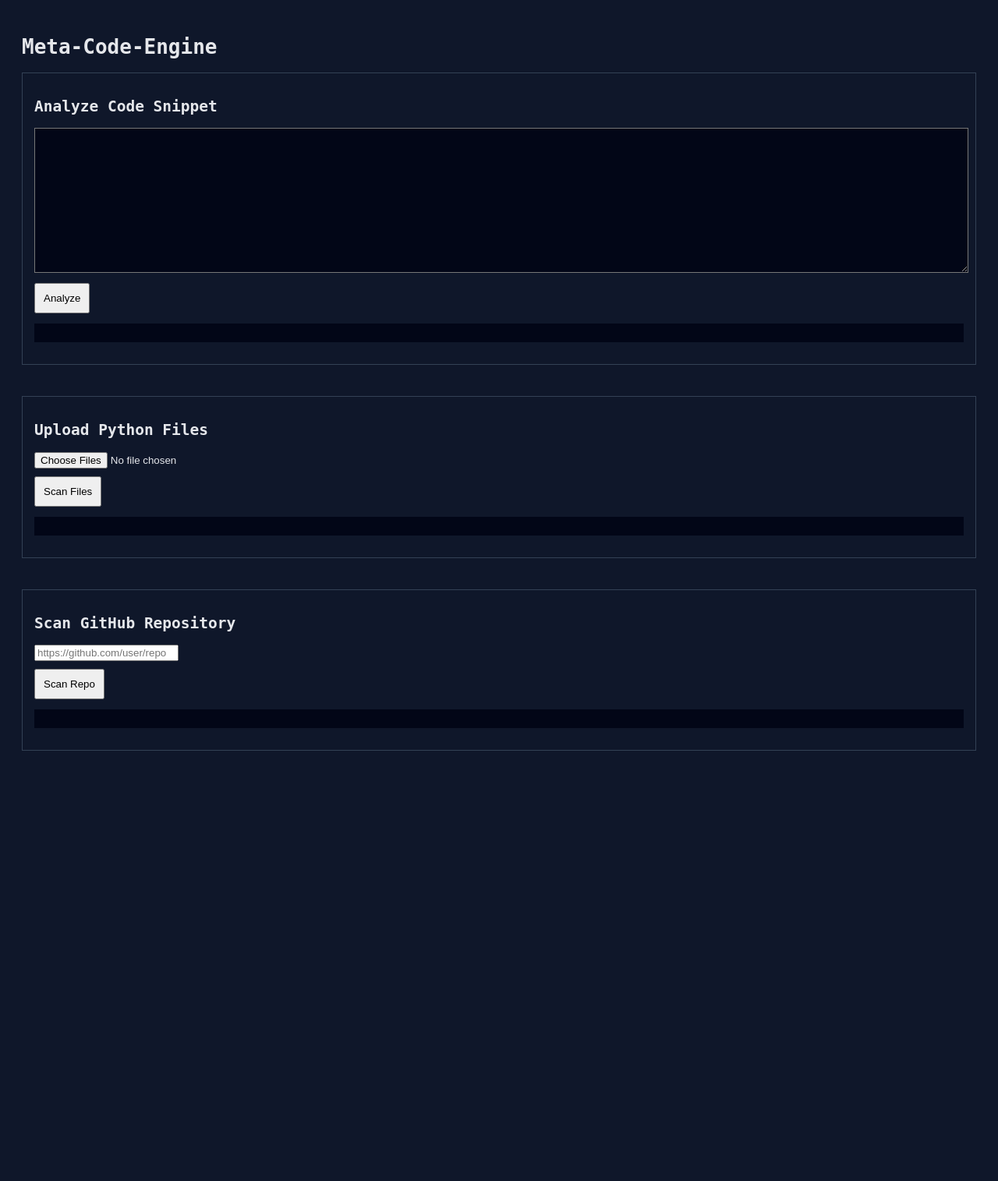
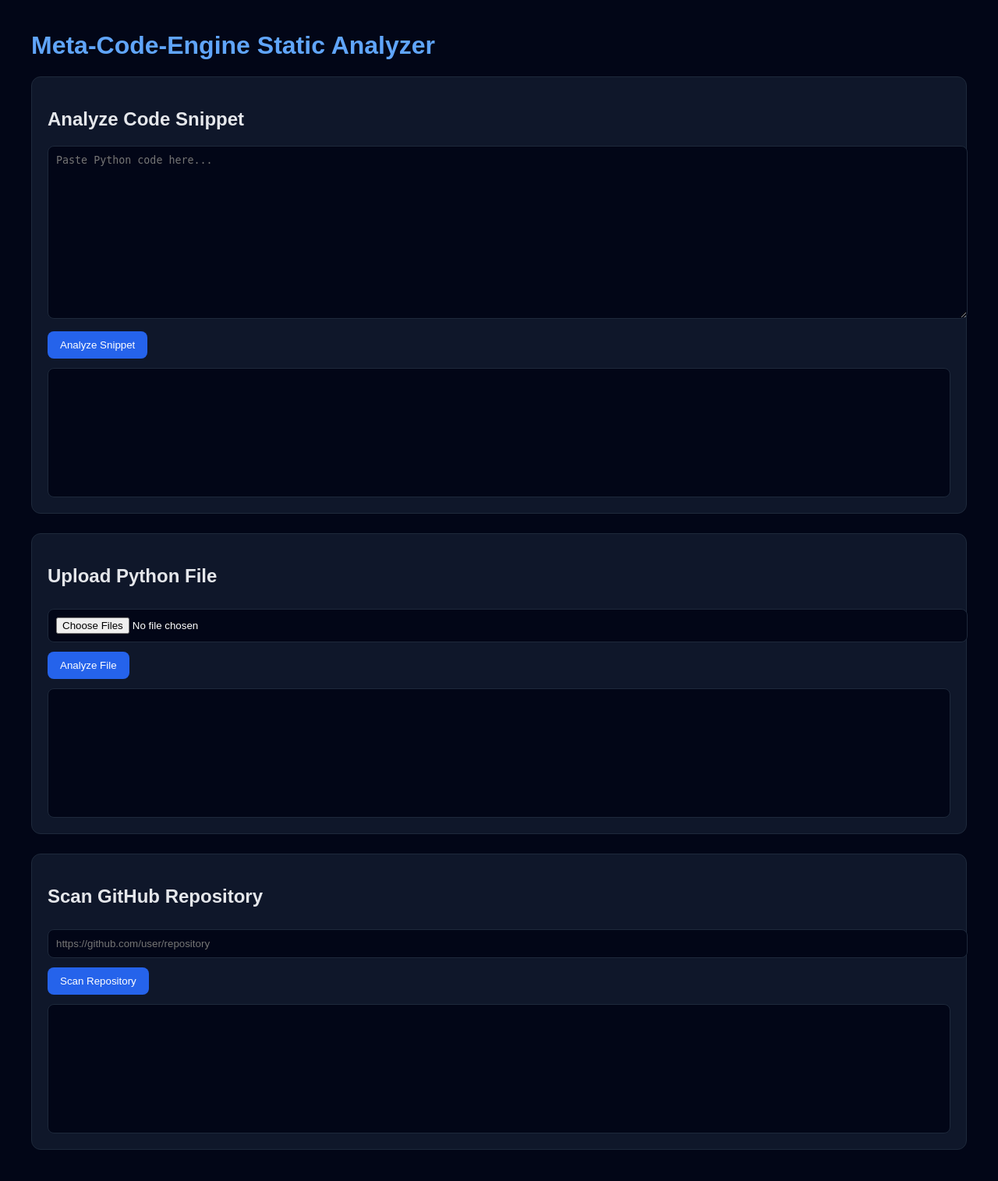
Before and after one commit to KnottNefarious/meta-code-engine, a Python web app: template templates/index.html in a window 1280 px wide. Shown: the whole page at 78% size. Before the commit the page ends 963 px from the top, so only its background shows below. Run offline with Jinja, Linux system fonts and the light colour scheme; the template is opened without the code that fills it, so the values that code supplies are empty.

Commit message:
Refactor HTML structure and update scripts

```diff
--- a/templates/index.html
+++ b/templates/index.html
@@ -1,61 +1,125 @@
 <!DOCTYPE html>
 <html>
 <head>
-<title>Meta Code Engine</title>
+<meta charset="UTF-8">
+<title>Meta-Code-Engine</title>
+
 <style>
-body{font-family:monospace;background:#0f172a;color:#e5e7eb;padding:20px}
-textarea{width:100%;height:180px;background:#020617;color:#e5e7eb}
-button{padding:10px;margin-top:10px}
-pre{background:#020617;padding:12px;white-space:pre-wrap}
-.section{margin-bottom:40px;border:1px solid #334155;padding:15px}
+body{
+    background:#020617;
+    color:#e5e7eb;
+    font-family:Arial,Helvetica,sans-serif;
+    margin:40px;
+}
+
+h1{
+    color:#60a5fa;
+}
+
+.panel{
+    background:#0f172a;
+    padding:20px;
+    margin-bottom:25px;
+    border-radius:12px;
+    border:1px solid #1e293b;
+}
+
+textarea{
+    width:100%;
+    height:200px;
+    background:#020617;
+    color:#c7f9cc;
+    border:1px solid #1e293b;
+    border-radius:8px;
+    padding:10px;
+    font-family:monospace;
+}
+
+input[type="text"],input[type="file"]{
+    width:100%;
+    padding:10px;
+    background:#020617;
+    color:white;
+    border:1px solid #1e293b;
+    border-radius:8px;
+    margin-top:8px;
+}
+
+button{
+    margin-top:12px;
+    padding:10px 16px;
+    border:none;
+    background:#2563eb;
+    color:white;
+    border-radius:8px;
+    cursor:pointer;
+}
+
+button:hover{
+    background:#1d4ed8;
+}
+
+.result{
+    margin-top:12px;
+    background:#020617;
+    border:1px solid #1e293b;
+    padding:12px;
+    border-radius:8px;
+    white-space:pre-wrap;
+    min-height:140px;
+    font-family:monospace;
+    color:#facc15;
+}
 </style>
 </head>
 
 <body>
 
-<h1>Meta-Code-Engine</h1>
+<h1>Meta-Code-Engine Static Analyzer</h1>
 
-<div class="section">
+<div class="panel">
 <h2>Analyze Code Snippet</h2>
-<textarea id="code"></textarea><br>
-<button onclick="analyze()">Analyze</button>
-<pre id="result1"></pre>
+<textarea id="code" placeholder="Paste Python code here..."></textarea>
+<button onclick="analyzeCode()">Analyze Snippet</button>
+<div id="snippetResult" class="result"></div>
 </div>
 
-<div class="section">
-<h2>Upload Python Files</h2>
-<input type="file" id="fileInput" multiple accept=".py"><br>
-<button onclick="upload()">Scan Files</button>
-<pre id="result2"></pre>
+<div class="panel">
+<h2>Upload Python File</h2>
+<input type="file" id="fileInput" multiple>
+<button onclick="uploadFile()">Analyze File</button>
+<div id="uploadResult" class="result"></div>
 </div>
 
-<div class="section">
+<div class="panel">
 <h2>Scan GitHub Repository</h2>
-<input type="text" id="repo" placeholder="https://github.com/user/repo"><br>
-<button onclick="github()">Scan Repo</button>
-<pre id="result3"></pre>
+<input type="text" id="repo" placeholder="https://github.com/user/repository">
+<button onclick="scanRepo()">Scan Repository</button>
+<div id="repoResult" class="result"></div>
 </div>
 
 <script>
-async function analyze(){
-const r=await fetch("/analyze",{method:"POST",headers:{"Content-Type":"application/json"},body:JSON.stringify({code:code.value})});
-const j=await r.json();
-result1.textContent=j.result||j.error;
+async function analyzeCode(){
+    const code=document.getElementById("code").value;
+    const r=await fetch("/analyze",{method:"POST",headers:{"Content-Type":"application/json"},body:JSON.stringify({code})});
+    const j=await r.json();
+    document.getElementById("snippetResult").textContent=j.result||j.error;
 }
 
-async function upload(){
-const fd=new FormData();
-for(const f of fileInput.files){fd.append("file",f);}
-const r=await fetch("/upload",{method:"POST",body:fd});
-const j=await r.json();
-result2.textContent=j.result||j.error;
+async function uploadFile(){
+    const files=document.getElementById("fileInput").files;
+    const fd=new FormData();
+    for(const f of files){fd.append("file",f);}
+    const r=await fetch("/upload",{method:"POST",body:fd});
+    const j=await r.json();
+    document.getElementById("uploadResult").textContent=j.result||j.error;
 }
 
-async function github(){
-result3.textContent="Scanning repository...";
-const r=await fetch("/github",{method:"POST",headers:{"Content-Type":"application/json"},body:JSON.stringify({repo:repo.value})});
-const j=await r.json();
-result3.textContent=j.result||j.error;
+async function scanRepo(){
+    const repo=document.getElementById("repo").value;
+    const r=await fetch("/github",{method:"POST",headers:{"Content-Type":"application/json"},body:JSON.stringify({repo})});
+    const j=await r.json();
+    document.getElementById("repoResult").textContent=j.result||j.error;
 }
 </script>
 
```
